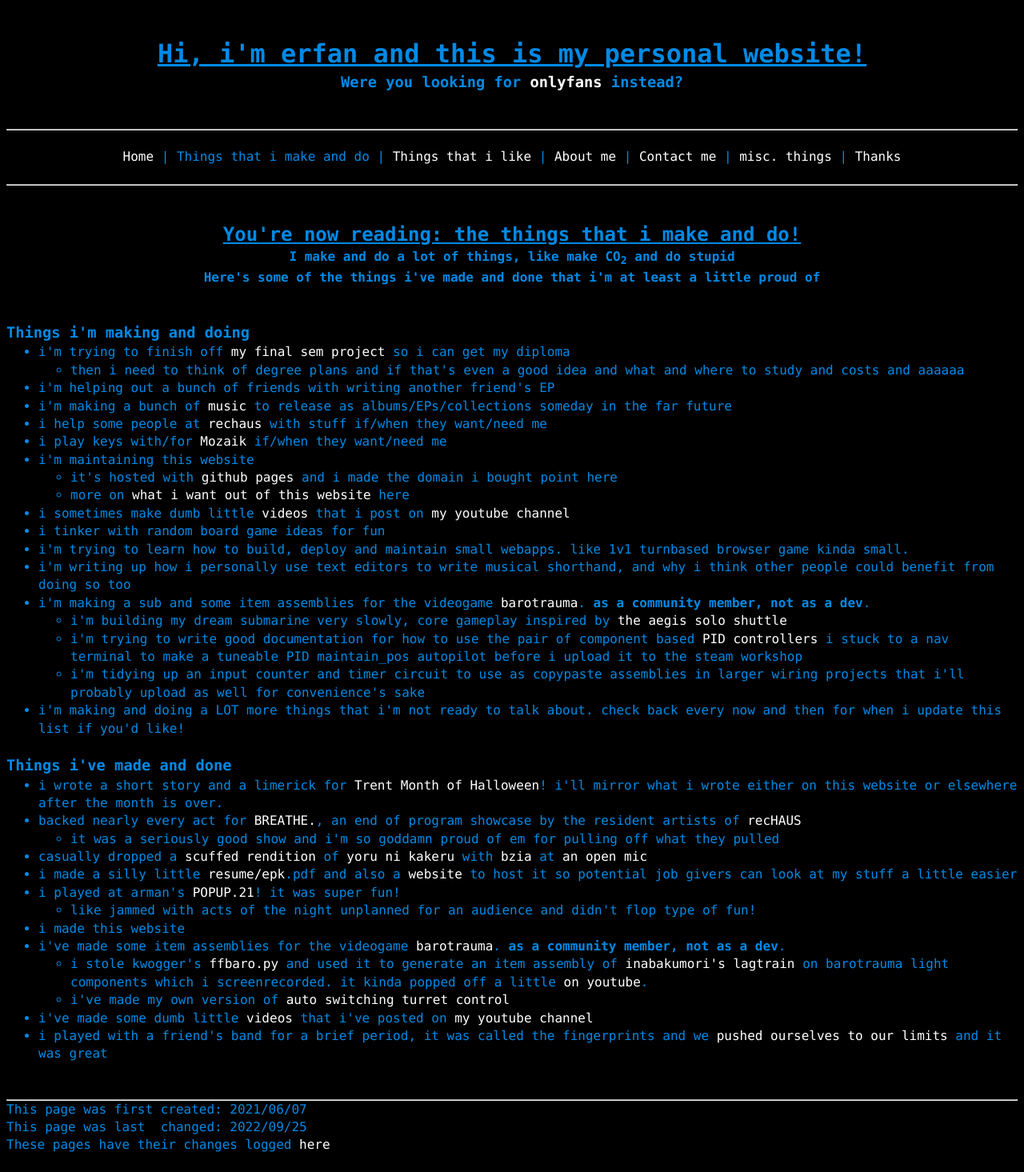
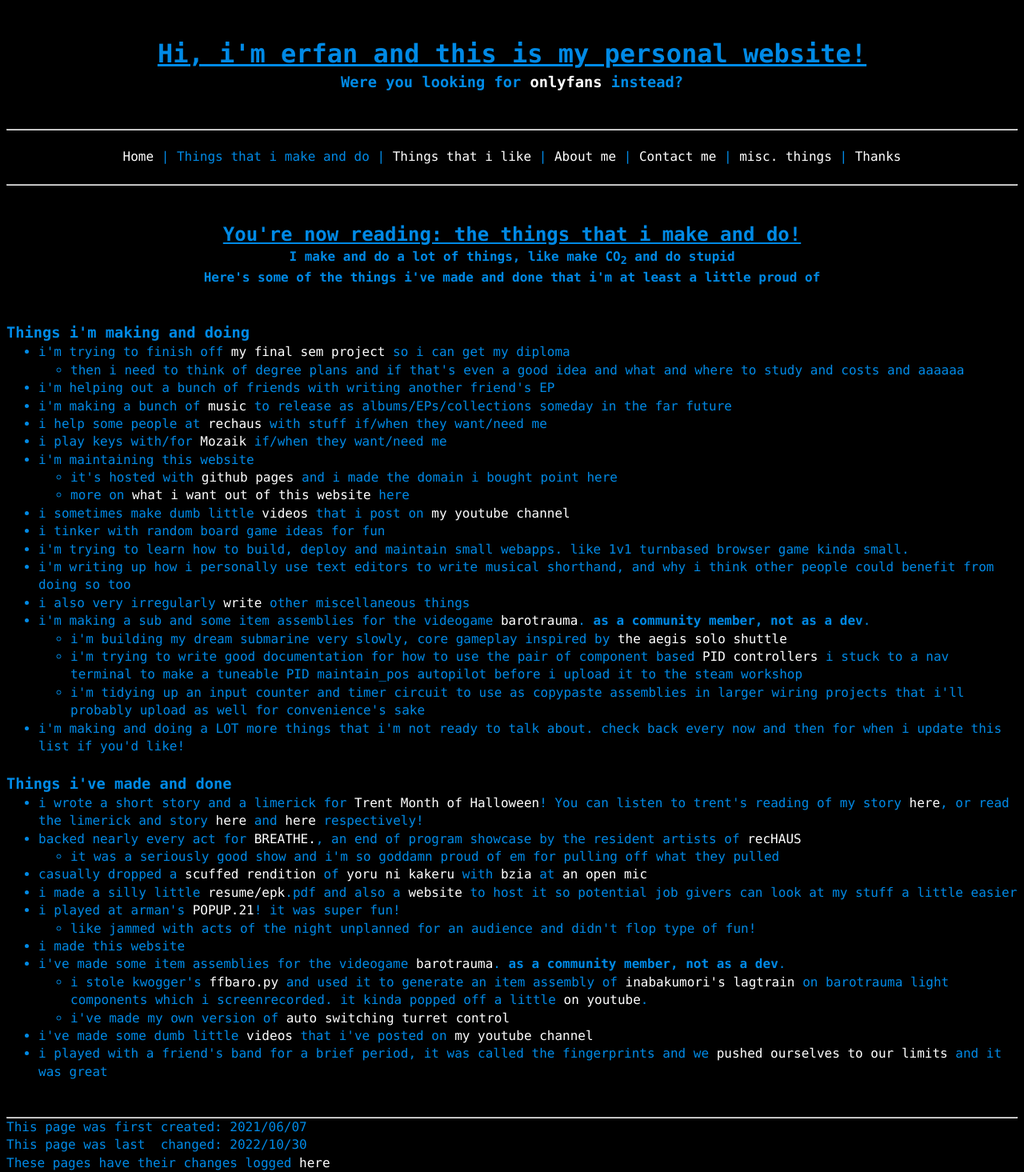
Before and after one commit to a-erfan-aa/a-erfan-aa.github.io, a Jekyll site: the page built from things-i-make.html, in a window 1280 px wide. Shown: the whole page at 80% size. Built offline with Jekyll 4.4.1, drawn with Linux system fonts in a browser that asks for light colours; before the commit the page ends 1443 px from its top, so only the background shows below that.

Commit message:
Add links to writings to things-i-make.html
Also update lastChanged

```diff
--- a/things-i-make.html
+++ b/things-i-make.html
@@ -3,7 +3,7 @@ layout: default
 title: Things that i make
 description: I make and do things, here's some of it
 firstCreated: 2021/06/07
-lastChanged: 2022/09/25
+lastChanged: 2022/10/30
 ---
 <!-- title and subtitle-->
 <div>
@@ -39,6 +39,7 @@ lastChanged: 2022/09/25
 		<li>i tinker with random board game ideas for fun</li>
 		<li>i'm trying to learn how to build, deploy and maintain small webapps. like 1v1 turnbased browser game kinda small.</li>
 		<li>i'm writing up how i personally use text editors to write musical shorthand, and why i think other people could benefit from doing so too</li>
+		<li>i also very irregularly <a href="/things-i-make/writing">write</a> other miscellaneous things</li>
 		<li>i'm making a sub and some item assemblies for the videogame <a href="https://barotraumagame.com/">barotrauma</a>. <b>as a community member, not as a dev</b>.
 			<ul>
 				<li>i'm building my dream submarine very slowly, core gameplay inspired by <a href="https://steamcommunity.com/sharedfiles/filedetails/?id=2403877663">the aegis solo shuttle</a></li>
@@ -56,7 +57,7 @@ lastChanged: 2022/09/25
 <div>
 	<h3>Things i've made and done</h3>
 		<ul>
-			<li>i wrote a short story and a limerick for <a href="https://www.youtube.com/watch?v=ZQpWk6zWA_k">Trent Month of Halloween</a>! i'll mirror what i wrote either on this website or elsewhere after the month is over.</li>
+			<li>i wrote a short story and a limerick for <a href="https://www.youtube.com/watch?v=ZQpWk6zWA_k">Trent Month of Halloween</a>! You can listen to trent's reading of my story <a href="https://www.youtube.com/watch?v=b1XOtp0a214">here</a>, or read the limerick and story <a href="/things-i-make/writing/TMoH2022-limerick">here</a> and <a href="/things-i-make/writing/TMoH2022-hoodies">here</a> respectively!</li>
 			<li>backed nearly every act for <a href="https://www.instagram.com/p/ChjhYm_vIX0/">BREATHE.</a>, an end of program showcase by the resident artists of <a href="https://www.instagram.com/rechaus_/">recHAUS</a>
 				<ul>
 					<li>it was a seriously good show and i'm so goddamn proud of em for pulling off what they pulled</li>
```
